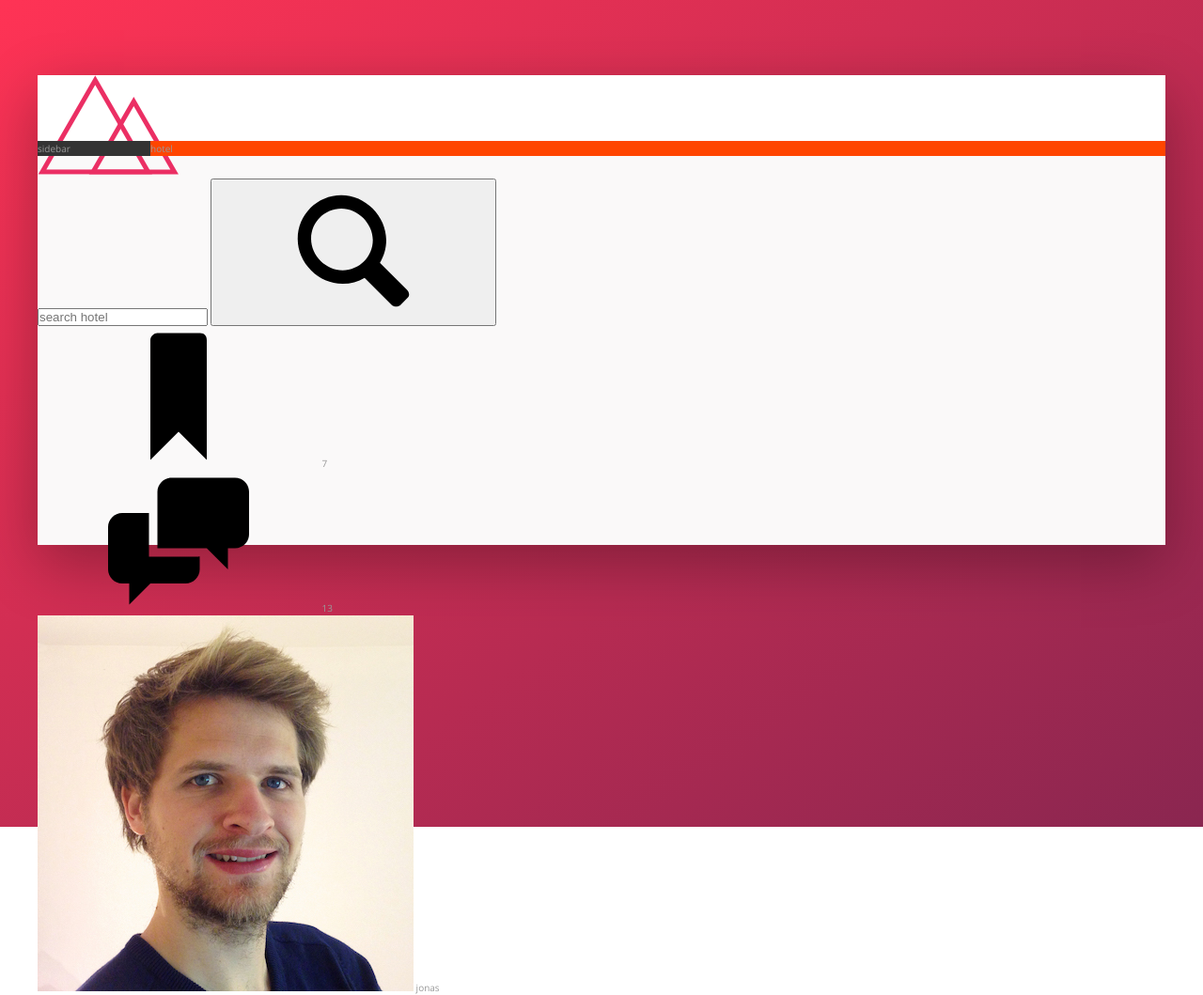
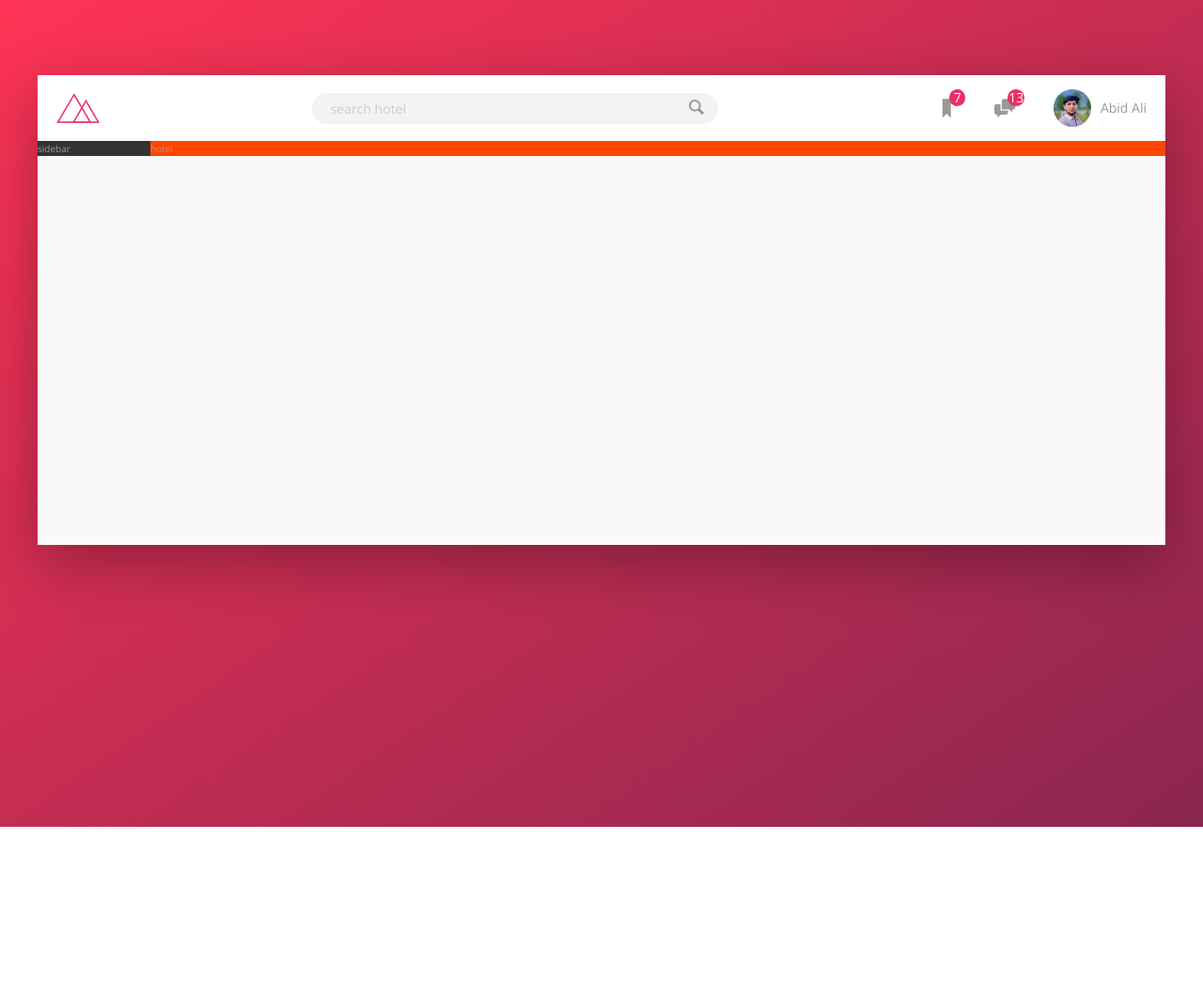
Before and after one commit to ali27-dev/trillo-project, a website: page index.html in a window 1280 px wide. Shown: the whole page at 94% size. After the commit the page ends 880 px from the top, so only its background shows below. Drawn offline with nearby package versions, Linux system fonts and the light colour scheme.

Commit message:
i added a user image and then i complete the header section

```diff
--- a/index.html
+++ b/index.html
@@ -34,26 +34,26 @@
         <!-- icon-1 -->
         <nav class="user-nav">
           <div class="user-nav__icon-box">
-            <svg class="user-nav_icon">
+            <svg class="user-nav__icon">
               <use xlink:href="images/sprite.svg#icon-bookmark"></use>
             </svg>
             <span class="user-nav__notification">7</span>
           </div>
           <!-- icon-2 -->
           <div class="user-nav__icon-box">
-            <svg class="user-nav_icon">
+            <svg class="user-nav__icon">
               <use xlink:href="images/sprite.svg#icon-chat"></use>
             </svg>
             <span class="user-nav__notification">13</span>
           </div>
           <!-- user-photo -->
-          <div class="user-nav_user">
+          <div class="user-nav__user">
             <img
-              src="images/user.jpg"
+              src="images/WhatsApp Image 2024-08-10 at 4.00.16 PM.jpeg"
               alt="user photo"
-              class="user-nav-__user-photo"
+              class="user-nav__user-photo"
             />
-            <span class="user-nav__user-name">jonas</span>
+            <span class="user-nav__user-name">Abid Ali</span>
           </div>
         </nav>
       </header>
--- a/sass/_component.scss
+++ b/sass/_component.scss
@@ -0,0 +1,110 @@
+////////////////////////////////
+///logo
+.logo {
+  height: 3.25rem;
+  margin-left: 2rem;
+}
+
+/////////////////////////////////
+/// search
+.search {
+  flex: 0 0 40%;
+  display: flex;
+  align-items: center;
+  justify-content: center;
+
+  &__input {
+    font-family: inherit;
+    font-size: inherit;
+    color: inherit;
+    background-color: var(--color-grey-light-2);
+    border: none;
+    padding: 0.7rem 2rem;
+    border-radius: 100px;
+    width: 90%;
+    transition: all 0.2s;
+    margin-right: -3.25rem;
+
+    &:focus {
+      outline: none;
+      background-color: var(--color-grey-light-3);
+      width: 100%;
+    }
+    &::-webkit-input-placeholder {
+      font-weight: 100;
+      color: var(--color-grey-light-4);
+    }
+  }
+
+  &__input:focus + &__button {
+    background-color: var(--color-grey-light-3);
+  }
+  &__button {
+    border: none;
+    background-color: var(--color-grey-light-2);
+
+    &:focus {
+      outline: none;
+    }
+    &:active {
+      transform: translateY(2px);
+    }
+  }
+  &__icon {
+    width: 2rem;
+    height: 2rem;
+    fill: var(--color-grey-dark-2);
+  }
+}
+
+/////////////////////////////////
+/// user-nav
+.user-nav {
+  align-self: stretch;
+
+  display: flex;
+  align-items: center;
+
+  & > * {
+    padding: 0 2rem;
+    cursor: pointer;
+    height: 100%;
+    display: flex;
+    align-items: center;
+  }
+
+  & > *:hover {
+    background-color: var(--color-grey-light-2);
+  }
+
+  &__icon-box {
+    position: relative;
+  }
+  &__icon {
+    height: 2.25rem;
+    width: 2.25rem;
+    fill: var(--color-grey-dark-2);
+  }
+  &__notification {
+    width: 1.75rem;
+    height: 1.75rem;
+    border-radius: 50%;
+    background-color: var(--primary);
+    color: #fff;
+
+    position: absolute;
+    top: 1.5rem;
+    right: 1.1rem;
+
+    display: flex;
+    align-items: center;
+    justify-content: center;
+  }
+
+  &__user-photo {
+    width: 4rem;
+    height: 4rem;
+    border-radius: 50%;
+    margin-right: 1rem;
+  }
+}
--- a/sass/_layout.scss
+++ b/sass/_layout.scss
@@ -8,9 +8,14 @@
 }
 
 .header {
+  font-size: 1.4rem;
   height: 7rem;
   background-color: #fff;
   border-bottom: var(--color-grey-light-2);
+
+  display: flex;
+  justify-content: space-between;
+  align-items: center;
 }
 
 .content {
```
Also changed, not shown: css/style.css, images/WhatsApp Image 2024-08-10 at 4.00.16 PM.jpeg (added).
